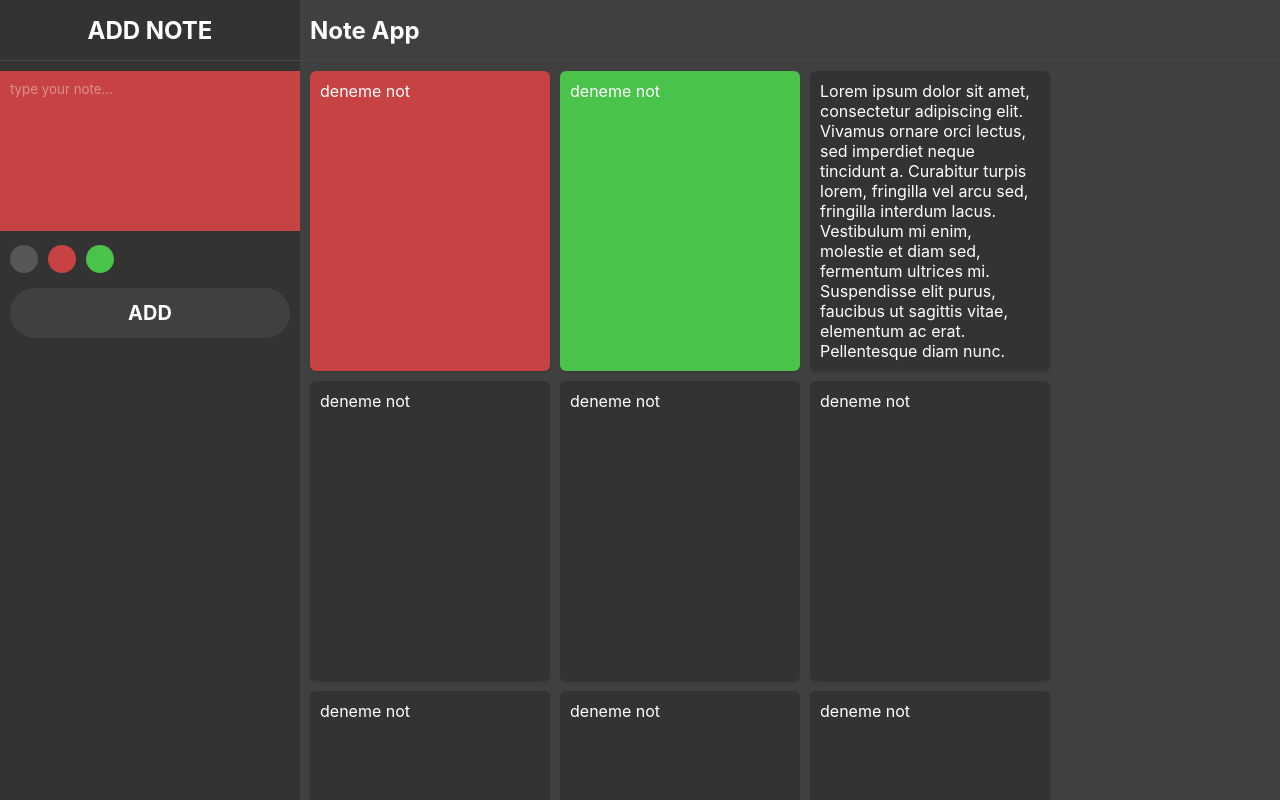
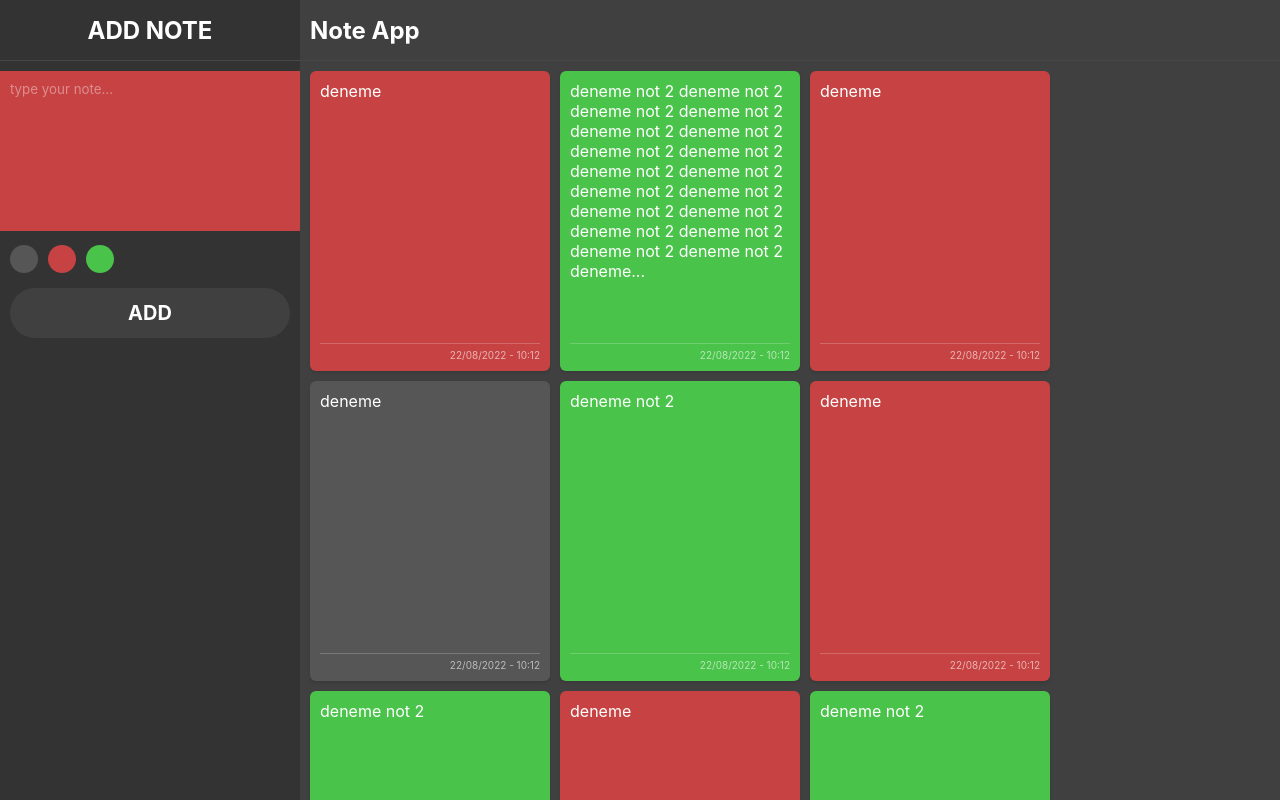
Before and after one commit to mehmetext/redux-notes, a React (Create React App) app: page / in a window 1280 px wide. Built offline with nearby package versions, Linux system fonts and the light colour scheme.

Commit message:
note kutusu tasarımı güncellendi

```diff
--- /dev/null
+++ b/src/components/Note.js
@@ -0,0 +1,14 @@
+export default function Note({ note }) {
+	if (note.text.length > 240) {
+		note.text = note.text.slice(0, 240) + "...";
+	}
+
+	return (
+		<div style={{ backgroundColor: note.color }} className="note">
+			<div className="note-text">{note.text}</div>
+			<div className="note-detail">
+				<div className="note-date">22/08/2022 - 10:12</div>
+			</div>
+		</div>
+	);
+}
--- a/src/components/Right.js
+++ b/src/components/Right.js
@@ -1,25 +1,26 @@
+import Note from "./Note";
+
 export default function Right() {
 	return (
 		<div className="App-right">
 			<div className="right-header">Note App</div>
 			<div className="notes">
-				<div className="note" style={{ background: "#c74343" }}>
-					deneme not
-				</div>
-				<div className="note" style={{ background: "#4ac34a" }}>
-					deneme not
-				</div>
-				<div className="note">
-					{
-						"Lorem ipsum dolor sit amet, consectetur adipiscing elit. Vivamus ornare orci lectus, sed imperdiet neque tincidunt a.  Curabitur turpis lorem, fringilla vel arcu sed, fringilla interdum lacus. Vestibulum mi enim, molestie et diam sed, fermentum ultrices mi. Suspendisse elit purus, faucibus ut sagittis vitae, elementum ac erat. Pellentesque diam nunc."
-					}
-				</div>
-				<div className="note">deneme not</div>
-				<div className="note">deneme not</div>
-				<div className="note">deneme not</div>
-				<div className="note">deneme not</div>
-				<div className="note">deneme not</div>
-				<div className="note">deneme not</div>
+				<Note note={{ text: "deneme", color: "#c74343" }} />
+				<Note
+					note={{
+						text: "deneme not 2 deneme not 2 deneme not 2 deneme not 2 deneme not 2 deneme not 2 deneme not 2 deneme not 2 deneme not 2 deneme not 2 deneme not 2 deneme not 2 deneme not 2 deneme not 2 deneme not 2 deneme not 2 deneme not 2 deneme not 2 deneme not 2 deneme not 2 deneme not 2 deneme not 2 deneme not 2 deneme not 2 deneme not 2 deneme not 2 deneme not 2 deneme not 2 deneme not 2 deneme not 2 deneme not 2 deneme not 2 deneme not 2 deneme not 2 deneme not 2 deneme not 2 deneme not 2 deneme not 2 deneme not 2 deneme not 2 deneme not 2 deneme not 2 deneme not 2 deneme not 2 deneme not 2 deneme not 2 deneme not 2 deneme not 2 deneme not 2 deneme not 2 deneme not 2 deneme not 2 deneme not 2",
+						color: "#4ac34a",
+					}}
+				/>
+				<Note note={{ text: "deneme", color: "#c74343" }} />
+				<Note note={{ text: "deneme", color: "#565656" }} />
+				<Note note={{ text: "deneme not 2", color: "#4ac34a" }} />
+				<Note note={{ text: "deneme", color: "#c74343" }} />
+				<Note note={{ text: "deneme not 2", color: "#4ac34a" }} />
+				<Note note={{ text: "deneme", color: "#c74343" }} />
+				<Note note={{ text: "deneme not 2", color: "#4ac34a" }} />
+				<Note note={{ text: "deneme", color: "#c74343" }} />
+				<Note note={{ text: "deneme not 2", color: "#4ac34a" }} />
 			</div>
 		</div>
 	);
--- a/src/index.css
+++ b/src/index.css
@@ -123,9 +123,7 @@ body,
 }
 
 .note {
-	flex: 1;
-	flex-basis: calc(33.33333% - 10px);
-	max-width: 240px;
+	flex-basis: 240px;
 	height: 300px;
 	box-sizing: border-box;
 	padding: 10px;
@@ -133,4 +131,20 @@ body,
 	background: #333;
 	border-radius: 6px;
 	box-shadow: 0 2px 3px rgb(0 0 0 / 10%);
+	display: flex;
+	flex-direction: column;
 }
+
+.note-text {
+	flex: 1;
+}
+
+.note-detail {
+	border-top: 1px solid rgb(255 255 255 / 20%);
+	color: rgb(255 255 255 / 60%);
+	font-size: 10px;
+	padding-top: 5px;
+	display: flex;
+	justify-content: flex-end;
+	align-items: center;
+}
```
